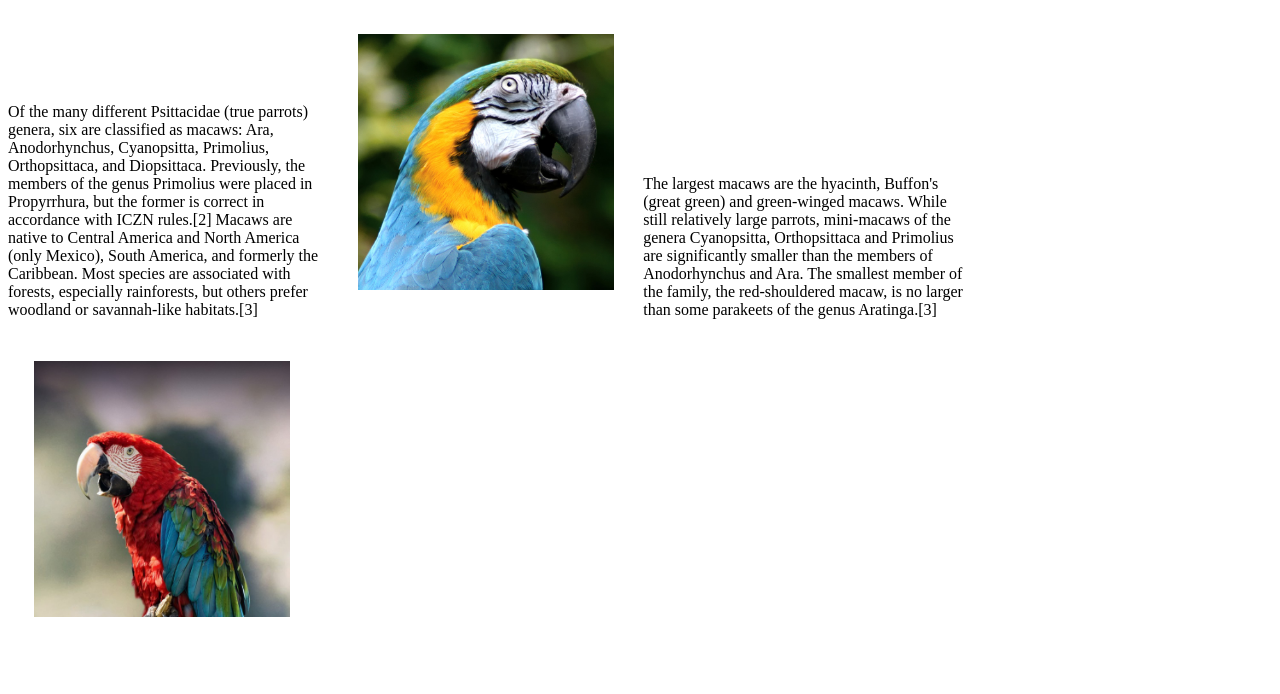
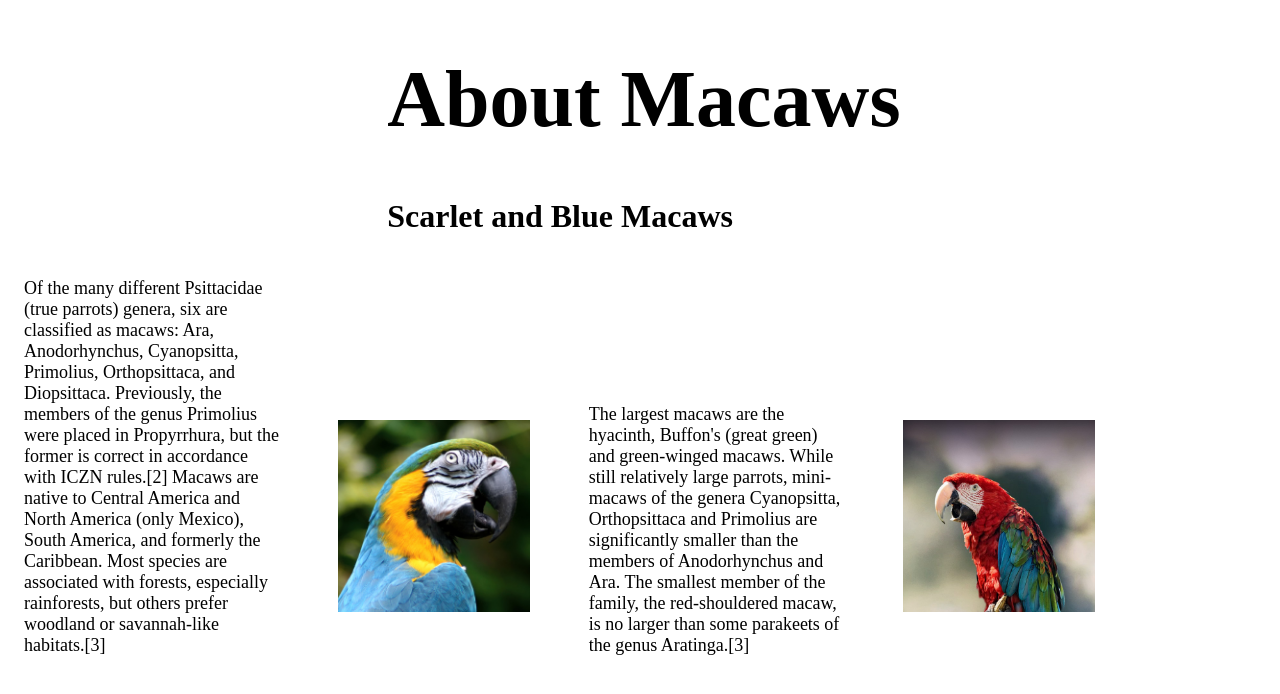
Before and after one commit to KaylieSeltenrich/MultiColumnLayout, a plain HTML site: page index.html in a window 1280 px wide. Drawn offline with Linux system fonts and the light colour scheme.

Commit message:
Added measurement units

```diff
--- a/css/style.css
+++ b/css/style.css
@@ -1,23 +1,45 @@
 #text1 {
+
     display: inline-block;
-    width: 25vw;
+    font-size: 18px;
+    width: 20vw;
+    margin: 2vh;
 
 }
 
 #image1 {
 
-    width: 20vw;
-    margin: 2vw;
+    width: 15vw;
+    margin: 3vw;
 
 }
 
 #text2 {
+
     display: inline-block;
-    width: 25vw;
+    font-size: 13.5pt;
+    width: 20vw;
+    margin: 2vh;
+
 }
 
 #image2 {
-    width: 20vw;
-    margin: 2vw;
+
+    width: 15vw;
+    margin: 3vw;
 
 }
+
+
+h1 {
+
+    font-size: 5rem;
+    margin-left:30%;
+}
+
+h2 {
+
+    font-size: 2em;
+    margin-left:30%;
+
+}
--- a/index.html
+++ b/index.html
@@ -7,6 +7,11 @@
     <link rel="stylesheet" type="text/css" href="css/style.css">
 </head>
 <body>
+
+    <div>
+       <h1> About Macaws </h1>
+       <h2> Scarlet and Blue Macaws</h2>
+    </div>
 
     <p id="text1">
         Of the many different Psittacidae (true parrots) genera, six are classified as macaws: Ara, Anodorhynchus, Cyanopsitta, Primolius, Orthopsittaca, and Diopsittaca. Previously, the members of the genus Primolius were placed in Propyrrhura, but the former is correct in accordance with ICZN rules.[2] Macaws are native to Central America and North America (only Mexico), South America, and formerly the Caribbean. Most species are associated with forests, especially rainforests, but others prefer woodland or savannah-like habitats.[3]
@@ -24,5 +29,7 @@
 
 
 
+
+
 </body>
 </html>
```
